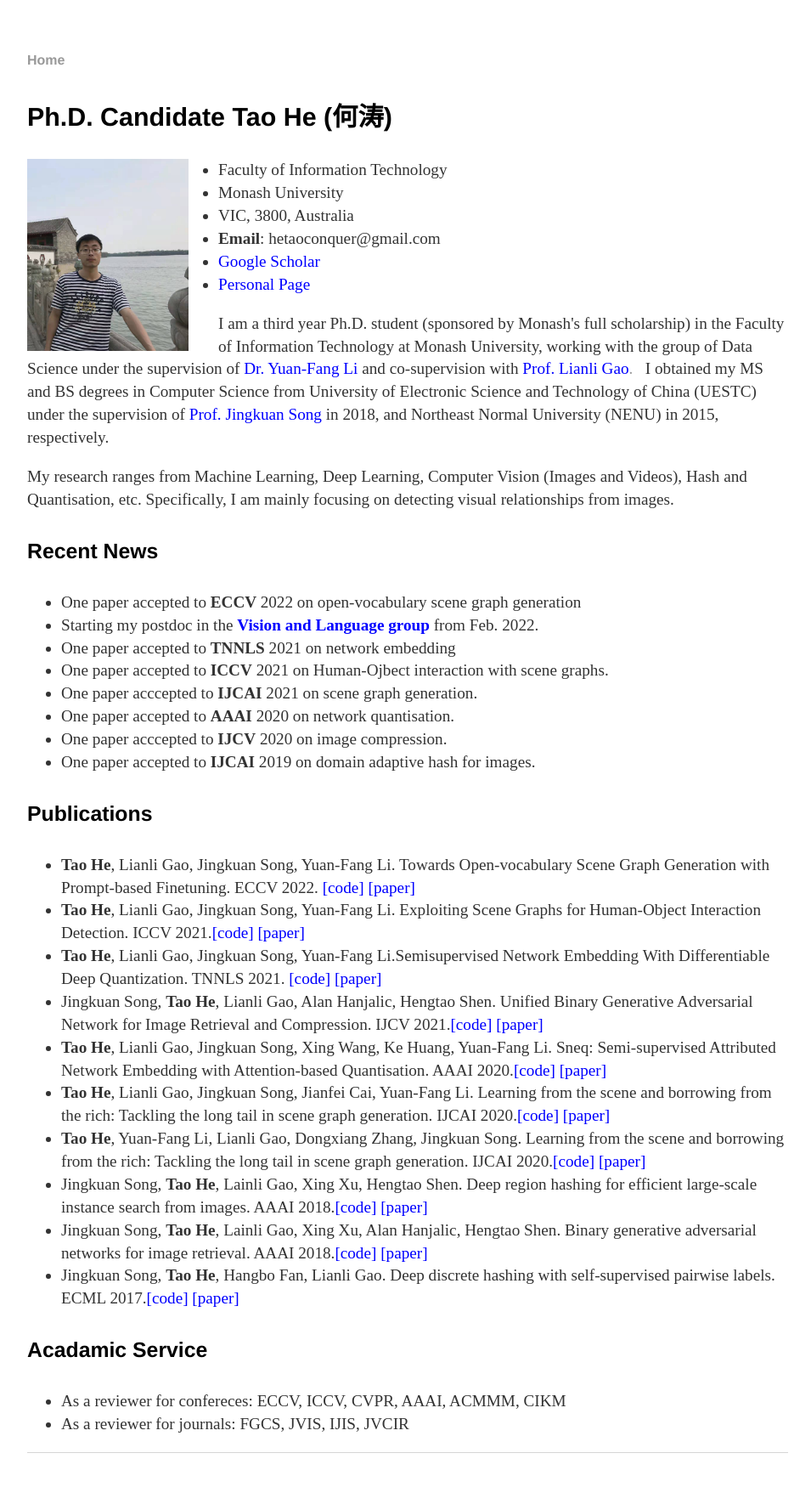
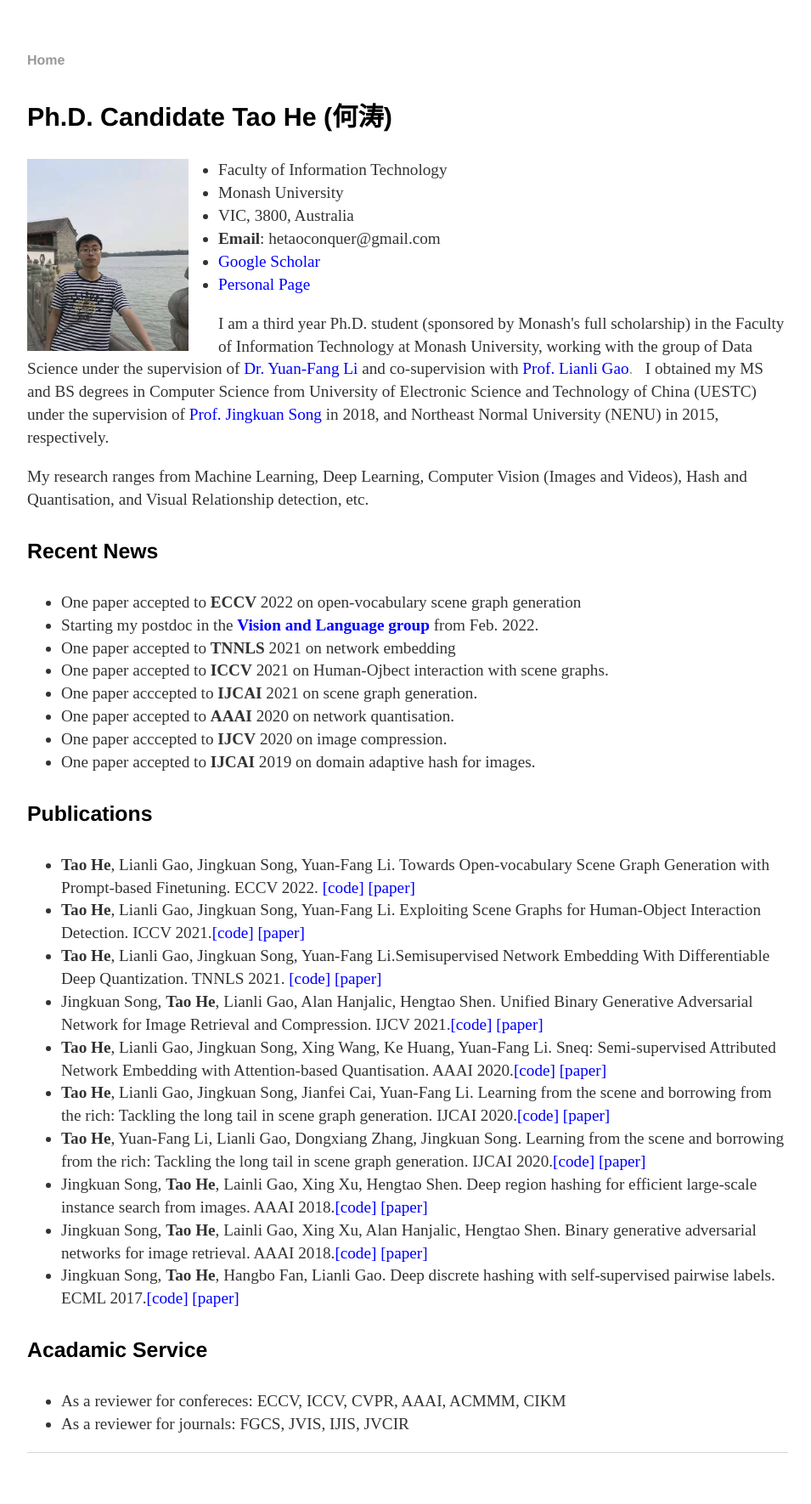
Before and after one commit to ht014/ht014.github.io, a Jekyll site: the page built from index.html, in a window 1280 px wide. Shown: the whole page at 85% size, without its empty margins (160-1115 px from the left). Built offline with Jekyll 4.4.1, drawn with Linux system fonts in a browser that asks for light colours.

Commit message:
Update index.html

```diff
--- a/index.html
+++ b/index.html
@@ -23,7 +23,7 @@ title: Tao He's Homepage
 		working with the group of Data Science  under the supervision of <a = href="https://users.monash.edu.au/~yli/"><font color="#0000ff">Dr. Yuan-Fang Li</font></a>  and co-supervision with <a href="https://lianligao.github.io/"><font color="#0000ff">Prof. Lianli Gao</font>.</a>
 	 &nbsp;
 	I obtained my MS and BS degrees in Computer Science from  University of Electronic Science and Technology of China (UESTC)  under the supervision of <a href="https://scholar.google.com.au/citations?user=F5Zy9V4AAAAJ&hl=en"><font color="#0000ff">Prof. Jingkuan Song</font></a> in 2018,  and Northeast Normal University (NENU) in 2015, respectively.  </p>
-	<p> My research ranges from  Machine Learning, Deep Learning, Computer Vision (Images and Videos), Hash and Quantisation, etc.  Specifically, I am mainly focusing on detecting  visual relationships from images.
+	<p> My research ranges from  Machine Learning, Deep Learning, Computer Vision (Images and Videos), Hash and Quantisation, and Visual Relationship detection, etc.
 
 <h4> Recent News</h4>
 <ul>
```
